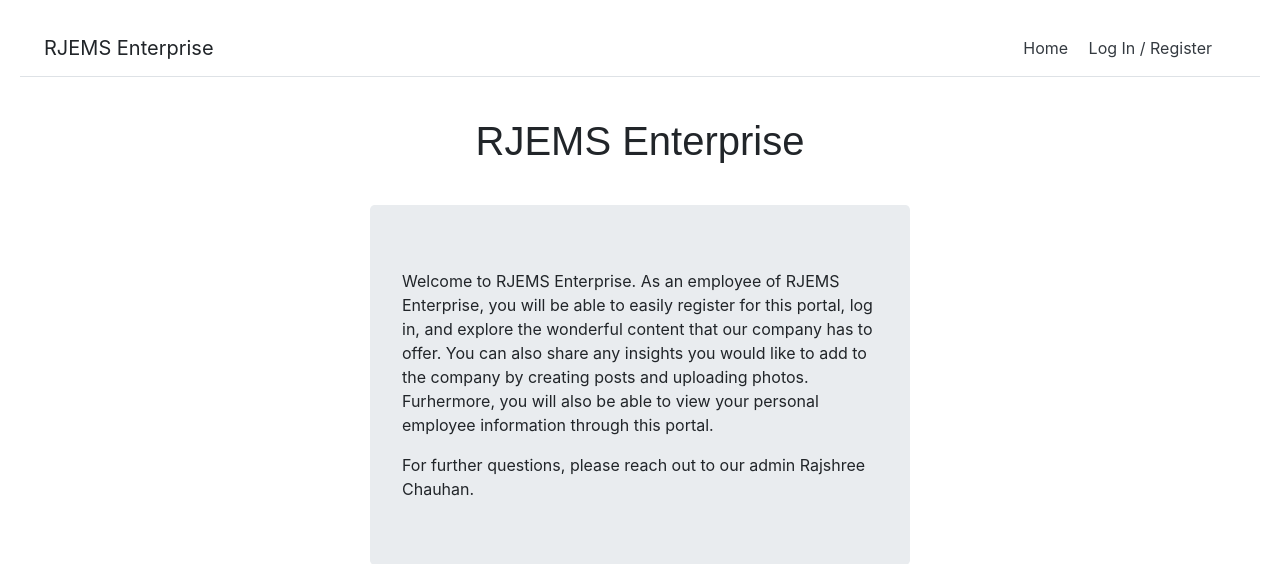
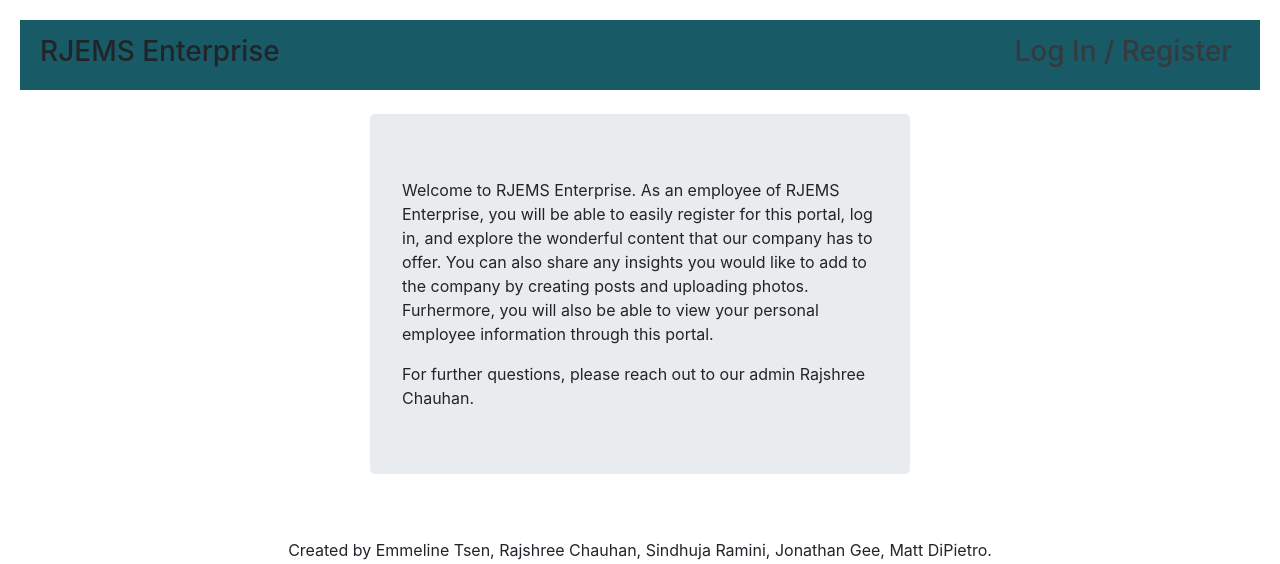
Before and after one commit to RJEMS/RJEMS-Enterprise, a Flask app: page / in a window 1280 px wide. Shown: the top 564 px of the page. Run offline with Flask 2, Linux system fonts and the light colour scheme; some libraries are stand-ins or nearby versions.

Commit message:
SSL Implementation

```diff
--- a/requirements.txt
+++ b/requirements.txt
@@ -1,7 +1,10 @@
 alembic==1.0.3
+asn1crypto==0.24.0
 certifi==2018.11.29
+cffi==1.11.5
 chardet==3.0.4
 Click==7.0
+cryptography==2.4.2
 Flask==1.0.2
 Flask-Migrate==2.3.0
 flask-oidc==1.4.0
@@ -17,6 +20,8 @@ oauth2client==4.1.3
 okta==0.0.4
 pyasn1==0.4.4
 pyasn1-modules==0.2.2
+pycparser==2.19
+pyOpenSSL==18.0.0
 python-dateutil==2.7.5
 python-editor==1.0.3
 requests==2.20.1
--- a/server.py
+++ b/server.py
@@ -9,7 +9,6 @@ from werkzeug.utils import secure_filename
 from models.models import *
 from commands import *
 from utils import *
-
 
 migrate = Migrate(app, db)
 
@@ -128,4 +127,4 @@ def assign_manager_role():
 
 
 if __name__ == "__main__":
-    app.run(host='0.0.0.0', port=80)
+    app.run(host='0.0.0.0', port=80, ssl_context=('cert.pem', 'key.pem'))
--- a/static/style.css
+++ b/static/style.css
@@ -228,3 +228,11 @@ a{
   .right-text {
   float:right;
   }
+
+  .headerIndex{
+  background-color:#185a66;
+  height:70px ;
+  padding-top:15px;
+  padding-left:20px;
+  padding-right:20px
+   }
--- a/templates/index.html
+++ b/templates/index.html
@@ -9,22 +9,24 @@
 
   </head>
   <body>
-    <div class="d-flex flex-column flex-md-row align-items-center p-3 px-md-4 mb-3 bg-white border-bottom box-shadow">
-      <h5 class="my-0 mr-md-auto font-weight-normal">RJEMS Enterprise</h5>
-      <nav class="my-2 my-md-0 mr-md-3">
-        <a class="p-2 text-dark" href="/" title="Home">Home</a>
+    <div class="headerIndex" >
+      <h3  >RJEMS Enterprise
+
 
         {% if not g.user %}
-          <a class="p-2 text-dark" href="/login">Log In / Register</a>
+        <span class="right-text">  <a class="p-2 text-dark" href="/login">Log In / Register</a></span>
         {% else %}
-          <a class="p-2 text-dark" href="/logout">Logout</a>
+        <span class="right-text">  <a class="p-2 text-dark" href="/logout">Logout</a></span>
         {% endif %}
 
-      </nav>
+
+      </h3>
+
     </div>
+    <br/>
     <div class="container">
         {% block body %}
-          <h1 class="text-center">RJEMS Enterprise</h1>
+
           <div class="row">
             <div class="col-sm-6 offset-sm-3">
               <div class="jumbotron">
```
Also changed, not shown: templates/layout.html (+2 -8 lines), 1 other file.
